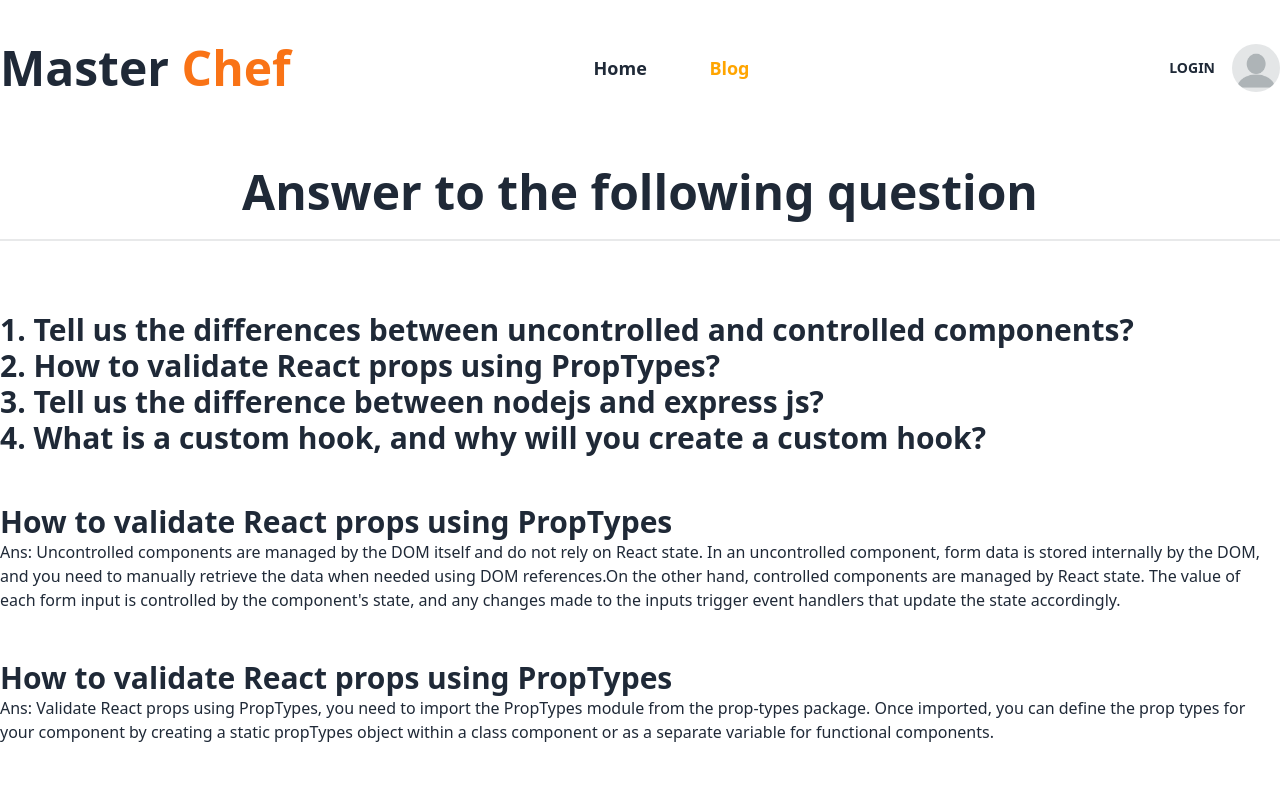
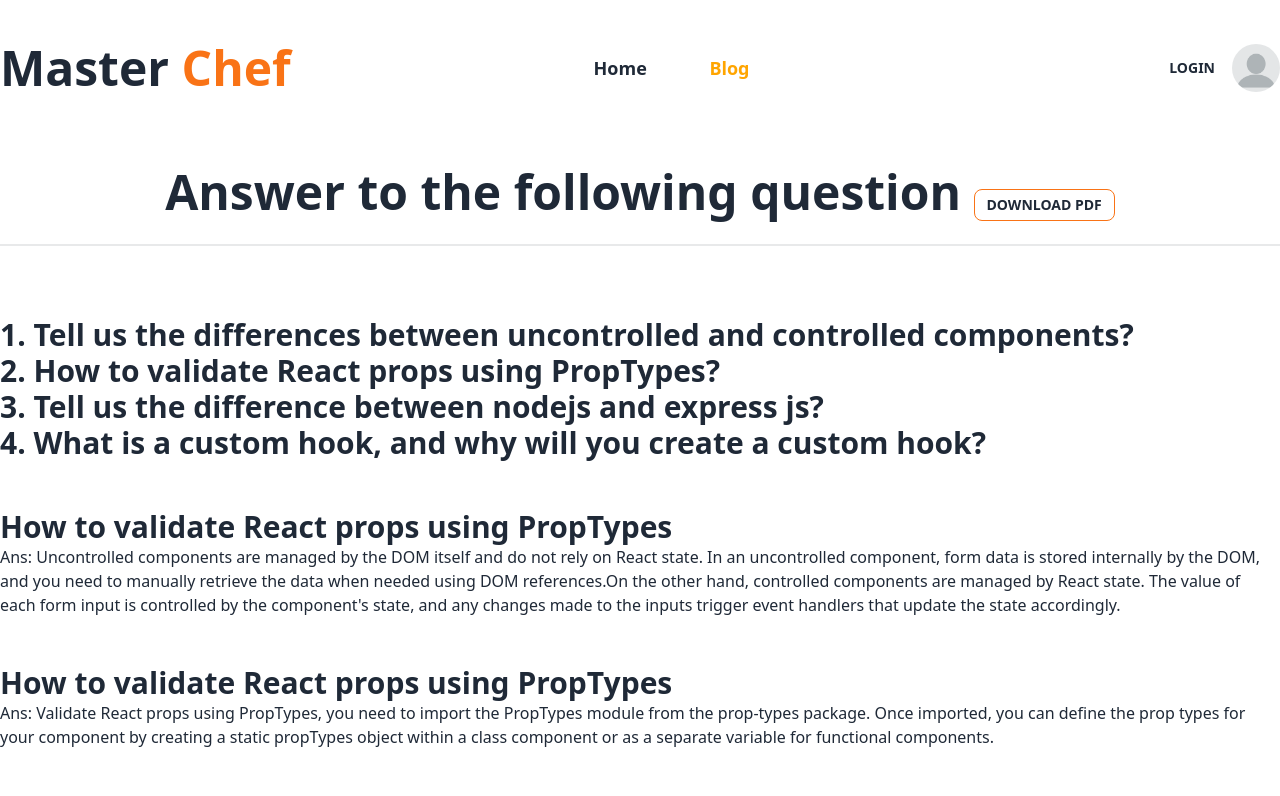
Before and after one commit to Zihadx/chef-recipe-hunter-client, a React (Vite) app: page /blogs in a window 1280 px wide. Shown: the top 796 px of the page. Built offline with nearby package versions, Linux system fonts and the light colour scheme; no server answers.

Commit message:
craete pdf

```diff
--- a/package.json
+++ b/package.json
@@ -10,14 +10,18 @@
     "preview": "vite preview"
   },
   "dependencies": {
+    "@react-pdf/renderer": "^3.1.12",
     "daisyui": "^2.51.6",
     "firebase": "^9.22.2",
+    "html2canvas": "^1.4.1",
+    "jspdf": "^2.5.1",
     "localforage": "^1.10.0",
     "match-sorter": "^6.3.1",
     "react": "^18.2.0",
     "react-dom": "^18.2.0",
     "react-hook-form": "^7.44.3",
     "react-router-dom": "^6.11.1",
+    "react-to-pdf": "^0.0.14",
     "sort-by": "^1.2.0",
     "sweetalert2": "^11.7.12"
   },
--- a/src/pages/layout/Blogs.jsx
+++ b/src/pages/layout/Blogs.jsx
@@ -1,13 +1,36 @@
-import React from "react";
+import html2canvas from "html2canvas";
+import jsPDF from "jspdf";
+import React, { useState } from "react";
+import { useRef } from "react";
 
 const Blogs = () => {
+  const contentRef = useRef(null);
+
+  const handleDownloadPDF = () => {
+    const input = contentRef.current;
+
+    html2canvas(input).then((canvas) => {
+      const imgData = canvas.toDataURL("image/png");
+      const pdf = new jsPDF();
+      pdf.addImage(imgData, "PNG", 0, 0);
+      pdf.save("blog.pdf");
+    });
+  };
   return (
     <div>
       <h2 className="text-5xl font-bold text-center mt-16">
-        Answer to the following question
+        Answer to the following question{" "}
+        <span className="text-sm">
+          <button
+            onClick={handleDownloadPDF}
+            className="btn btn-sm btn-ghost border-orange-500"
+          >
+            Download pdf
+          </button>
+        </span>
       </h2>
       <div className="divider"></div>
-      <div>
+      <div ref={contentRef}>
         <h4 className="text-3xl font-semibold mt-16">
           1. Tell us the differences between uncontrolled and controlled
           components?
```
Also changed, not shown: 1 other file (tests, documents, lock files or other folders).
